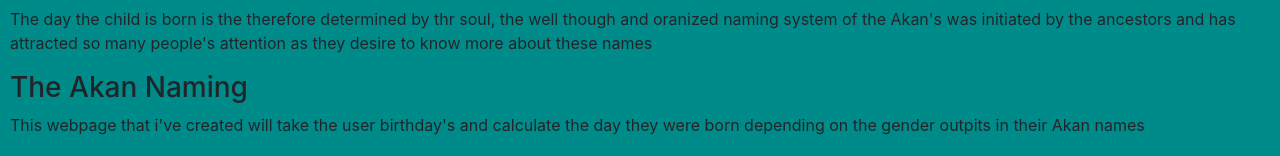
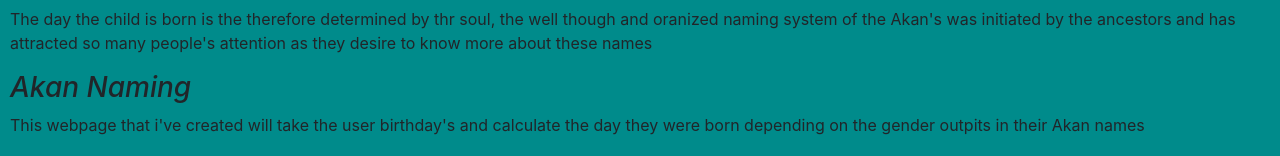
Before and after one commit to OwinoLucas/akan, a plain HTML site: page index.html in a window 1280 px wide. Shown: the part 221-377 px from the top of the page. Drawn offline with Linux system fonts and the light colour scheme; a script that the page names is missing.

Commit message:
Add emphasis to h3

```diff
--- a/index.html
+++ b/index.html
@@ -16,7 +16,7 @@
           <p>For example, the day of their birth or the manner in which they were born may determine which name they get irrespective of their gender. These Akan names signify the day one is born. According to Akan tradition, each child is born with a name associated to their soul.</p>
           <p>The day the child is born is the therefore determined by thr soul, the well though and oranized naming system of the Akan's was initiated by the ancestors and has attracted so many people's attention as they desire to know more about these names</p>
         </div>
-        <h3>The Akan Naming</h3>
+        <h3><em> Akan Naming</em></h3>
         <p>This webpage that i've created will take the user birthday's and calculate the day they were born depending on the gender outpits in their Akan names</p>
 
         <!--<p>THese names vary on the day the child was born</p>
```
